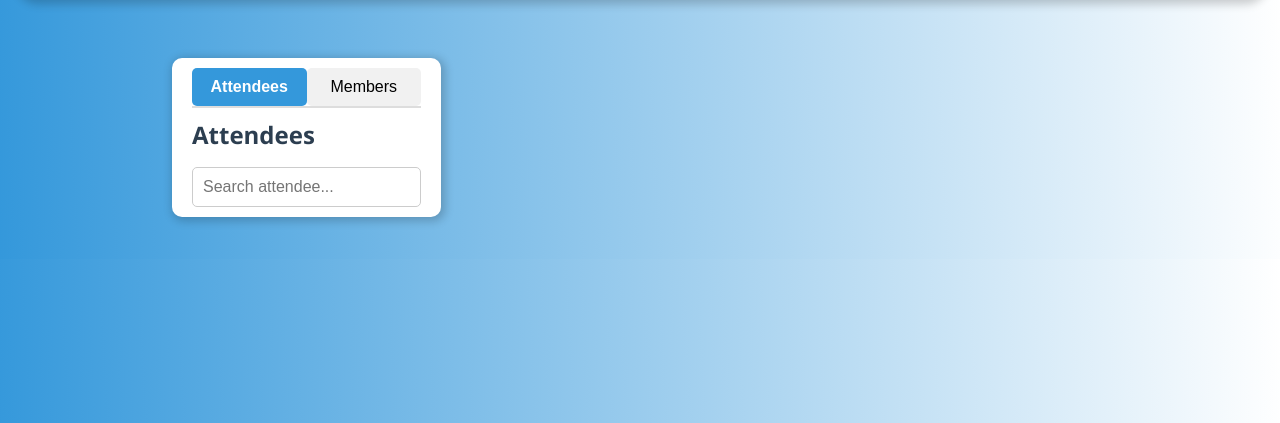
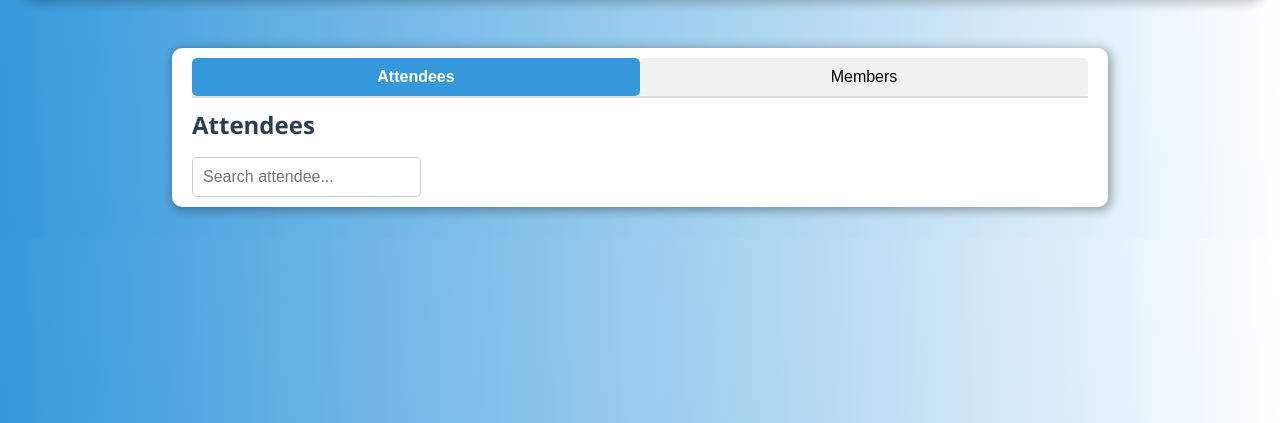
Before and after one commit to abiezer123/emp, a Flask app: page /members in a window 1280 px wide. Shown: the part 81-504 px from the top of the page. Run offline with Flask 3, Linux system fonts and the light colour scheme; the visitor is signed in with stand-in values (Sample User, id 1); data that the repository does not hold is empty.

Commit message:
fixed size

```diff
--- a/static/styles.css
+++ b/static/styles.css
@@ -101,7 +101,7 @@ main {
     background: white;
     padding: 20px;
     border-radius: 10px;
-    box-shadow: 0 10px 30px rgba(0, 0, 0, 0.2);
+    box-shadow: 0 10px 30px rgba(0, 0, 0, 0.3);
 }
 
 
@@ -467,7 +467,7 @@ body {
         margin: 8px auto;
         padding: 12px 16px;
         border-radius: 10px;
-        box-shadow: 2px 2px 10px rgba(0, 0, 0, 0.12);
+        box-shadow: 2px 2px 10px rgba(0, 0, 0, 0.30);
         box-sizing: border-box;
     }
 
@@ -547,11 +547,12 @@ body {
 
 #members_partition {
     border-radius: 10px;
-    margin: 10px 0px;
-    max-width: 1400px;
+    margin: 0px;
+    max-width: 1500px;
+    width: 100%;
     background: white;
     padding: 10px 20px;
-    box-shadow: 2px 2px 10px 2px rgba(0, 0, 0, 0.2);
+    box-shadow: 2px 2px 10px 2px rgba(0, 0, 0, 0.30);
 
 }
 
```
